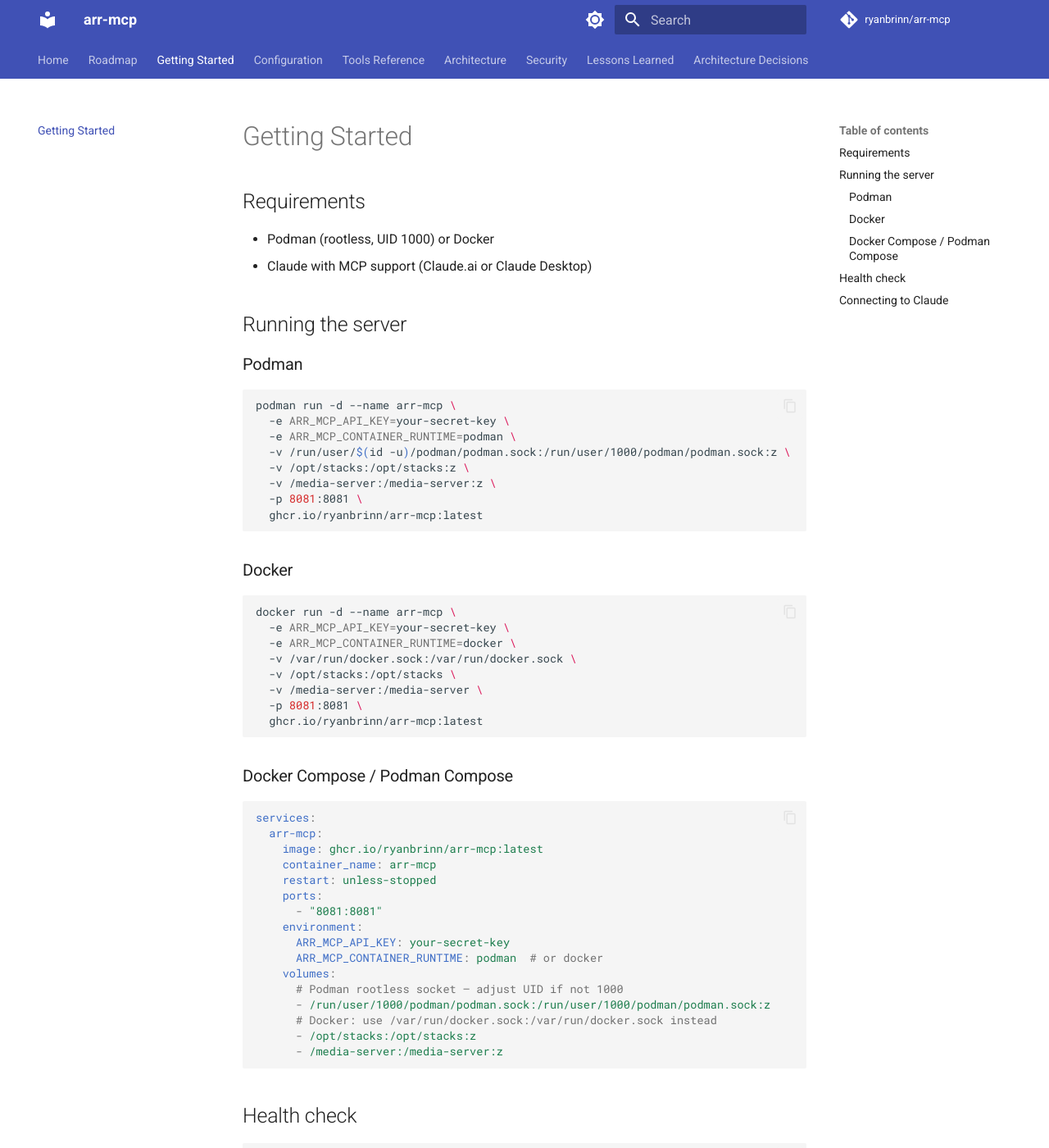
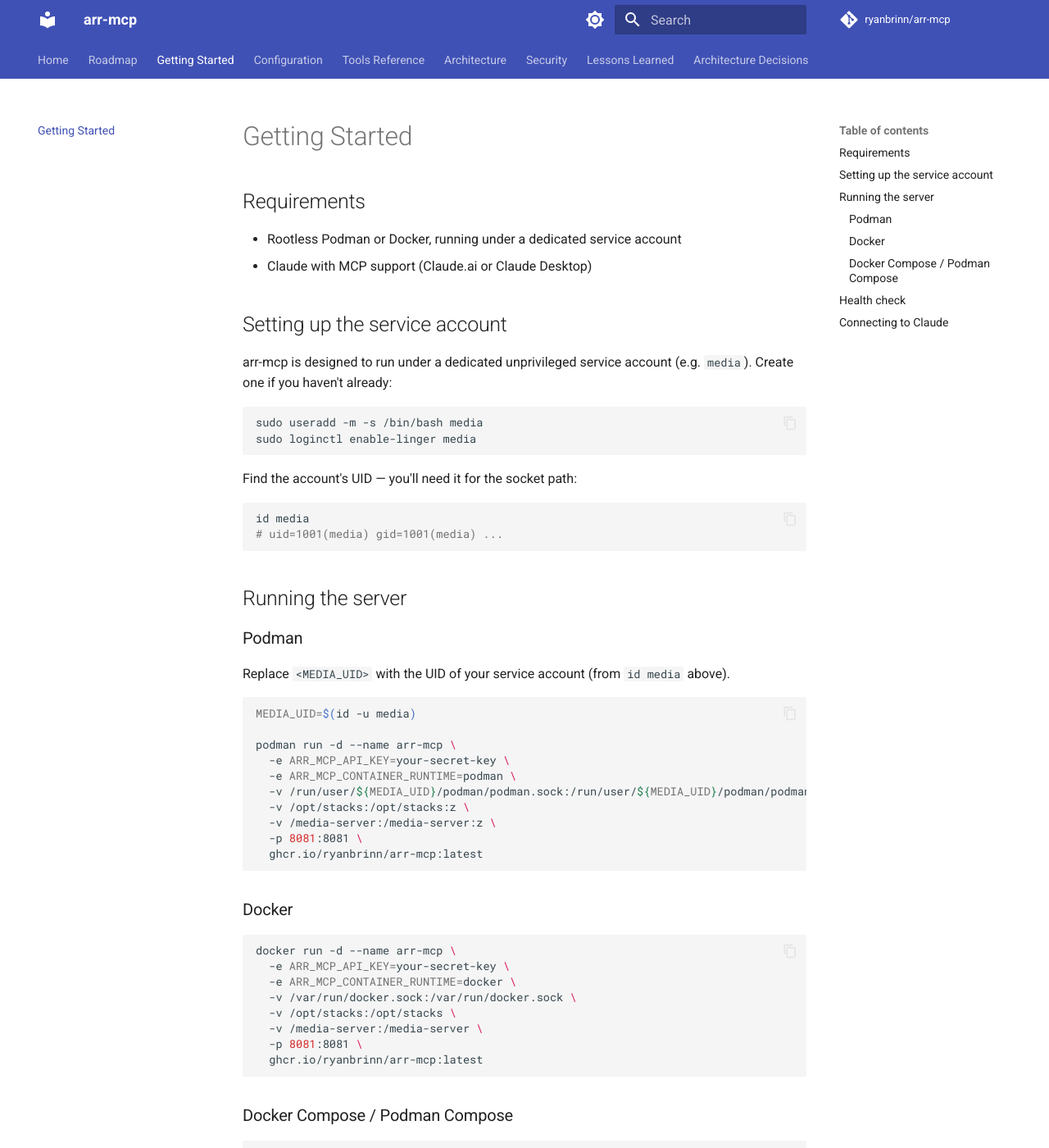
Before and after one commit to ryanbrinn/arr-mcp, an MkDocs documentation site: the page built from docs/getting-started.md, in a window 1280 px wide and 1400 px high. Shown: the whole window at 82% size. Built offline with MkDocs 1.6.1 and Material for MkDocs 9.7.7, drawn with Linux system fonts in a browser that asks for light colours; comment, search, counter and statistics services are not loaded; some of the changed text lies outside the part shown.

Commit message:
docs: remove hardcoded UID 1000 — use dynamic service account references
Replace all hardcoded UID 1000 and /run/user/1000 references with
dynamic equivalents using $(id -u media). Add guidance on finding
the correct UID for any service account setup.

Github-Issue: #21

````diff
--- a/docs/getting-started.md
+++ b/docs/getting-started.md
@@ -2,18 +2,38 @@
 
 ## Requirements
 
-- Podman (rootless, UID 1000) or Docker
+- Rootless Podman or Docker, running under a dedicated service account
 - Claude with MCP support (Claude.ai or Claude Desktop)
+
+## Setting up the service account
+
+arr-mcp is designed to run under a dedicated unprivileged service account (e.g. `media`). Create one if you haven't already:
+
+```bash
+sudo useradd -m -s /bin/bash media
+sudo loginctl enable-linger media
+```
+
+Find the account's UID — you'll need it for the socket path:
+
+```bash
+id media
+# uid=1001(media) gid=1001(media) ...
+```
 
 ## Running the server
 
 ### Podman
 
+Replace `<MEDIA_UID>` with the UID of your service account (from `id media` above).
+
 ```bash
+MEDIA_UID=$(id -u media)
+
 podman run -d --name arr-mcp \
   -e ARR_MCP_API_KEY=your-secret-key \
   -e ARR_MCP_CONTAINER_RUNTIME=podman \
-  -v /run/user/$(id -u)/podman/podman.sock:/run/user/1000/podman/podman.sock:z \
+  -v /run/user/${MEDIA_UID}/podman/podman.sock:/run/user/${MEDIA_UID}/podman/podman.sock:z \
   -v /opt/stacks:/opt/stacks:z \
   -v /media-server:/media-server:z \
   -p 8081:8081 \
@@ -47,8 +67,8 @@
       ARR_MCP_API_KEY: your-secret-key
       ARR_MCP_CONTAINER_RUNTIME: podman  # or docker
     volumes:
-      # Podman rootless socket — adjust UID if not 1000
-      - /run/user/1000/podman/podman.sock:/run/user/1000/podman/podman.sock:z
+      # Podman rootless socket — replace 1001 with your service account UID (run: id media)
+      - /run/user/1001/podman/podman.sock:/run/user/1001/podman/podman.sock:z
       # Docker: use /var/run/docker.sock:/var/run/docker.sock instead
       - /opt/stacks:/opt/stacks:z
       - /media-server:/media-server:z
````
Also changed, not shown: README.md (+9 -5 lines), docs/architecture.md (+2 -2 lines), docs/lessons-learned.md (+4 -3 lines).
